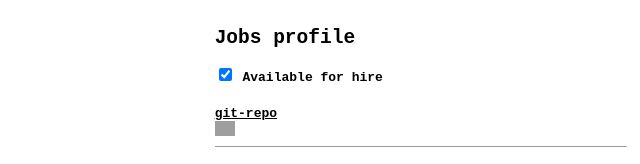
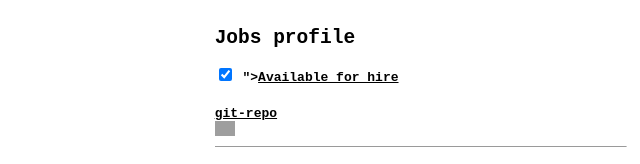
Before and after one commit to bestawesome/bestawesomesoftware.org, a plain HTML site: page index.html in a window 1280 px wide. Shown: the part 1058-1222 px from the top of the page, 219-859 px from the left. Drawn offline with Linux system fonts and the light colour scheme; grey boxes are pictures that could not be loaded.

Commit message:
Update index.html

```diff
--- a/index.html
+++ b/index.html
@@ -93,7 +93,7 @@
 <br>
 <h2>Jobs profile</h2>
 <input type="checkbox" value="1" checked="checked" name="hireable" id="hireable">
-<label for="hireable">Available for hire</label>
+<label for="hireable">"><a href="http://bestawesomesoftware.org/security.txt"><font color="black">Available for hire</font></label>
 
 <br>
 <br>
```
